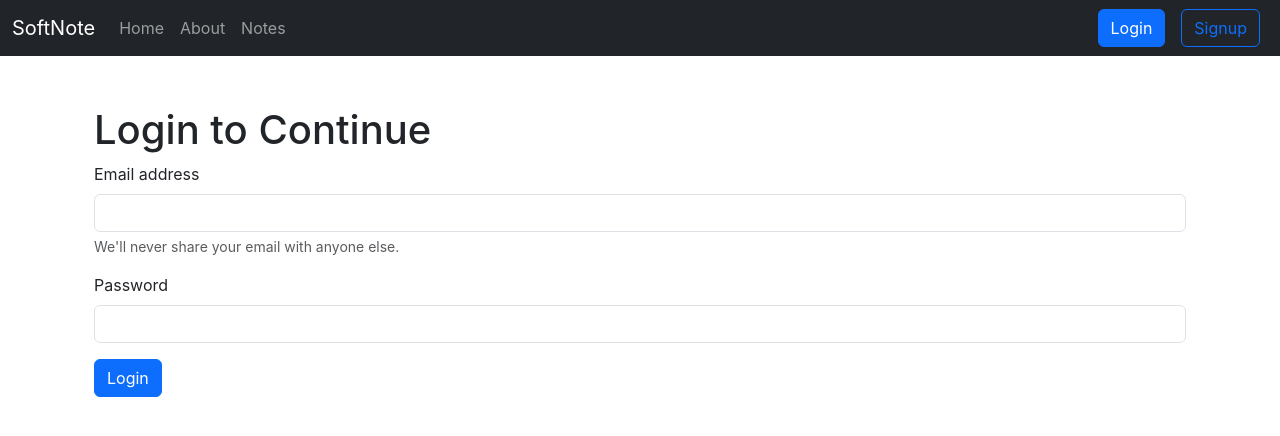
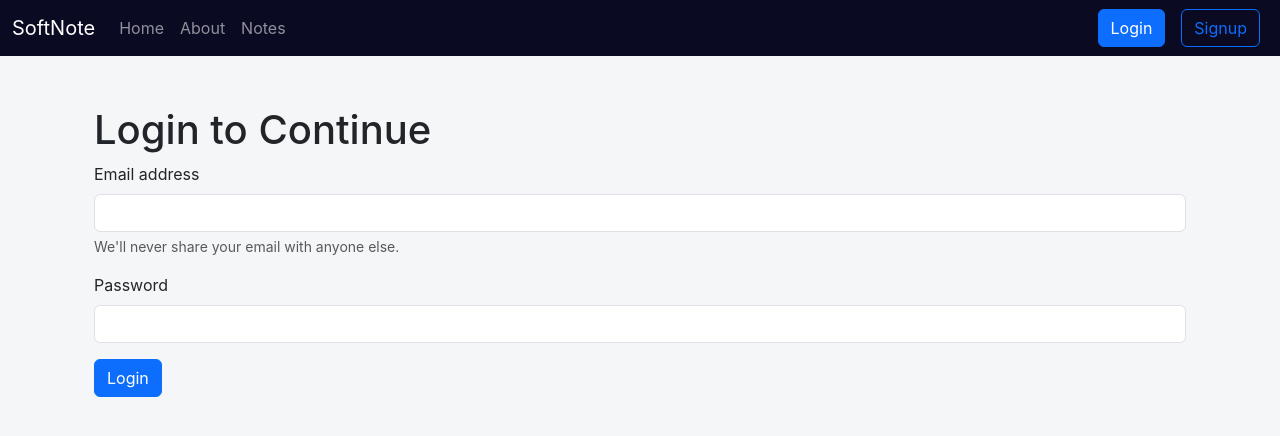
Before and after one commit to gurpreet-28/SoftNote-MERN--client, a React (Create React App) app: page /login in a window 1280 px wide. Shown: the top 436 px of the page. Built offline with nearby package versions, Linux system fonts and the light colour scheme; no server answers.

Commit message:
added some styles

```diff
--- a/public/index.html
+++ b/public/index.html
@@ -3,12 +3,9 @@
 
 <head>
   <meta charset="utf-8" />
-  <link rel="icon" href="%PUBLIC_URL%/favicon.ico" />
+  <link rel="icon" href="./favicon.ico" />
   <meta name="viewport" content="width=device-width, initial-scale=1" />
-  <meta name="theme-color" content="#000000" />
   <meta name="description" content="Store your important notes securely in the cloud." />
-  <link rel="apple-touch-icon" href="%PUBLIC_URL%/logo192.png" />
-  <link rel="manifest" href="%PUBLIC_URL%/manifest.json" />
   <title>SoftNote - Store your notes securely in the cloud</title>
 
   <!-- FontAwesome -->
--- /dev/null
+++ b/src/components/Navbar.css
@@ -0,0 +1,3 @@
+.navbar {
+  background-color: #0a0a23 !important;
+}
--- a/src/components/Navbar.jsx
+++ b/src/components/Navbar.jsx
@@ -1,5 +1,6 @@
 import React from "react";
 import { Link, useNavigate, useLocation } from "react-router-dom";
+import "./Navbar.css";
 
 function Navbar() {
   let location = useLocation();
--- a/src/components/NoteItem.jsx
+++ b/src/components/NoteItem.jsx
@@ -8,7 +8,7 @@ function NoteItem(props) {
 
   return (
     <>
-      <div className="col-md-3">
+      <div className="col-sm-12 col-md-6 col-lg-3">
         <div className="card text-center my-3">
           <div className="card-body">
             <h5 className="card-title">{note.title}</h5>
--- a/src/components/Notes.jsx
+++ b/src/components/Notes.jsx
@@ -7,13 +7,14 @@ function Notes(props) {
   let navigate = useNavigate();
   const context = useContext(noteContext);
   const { notes, getNotes, editNote } = context;
+
   useEffect(() => {
     if (localStorage.getItem("token") !== null) {
       getNotes();
-      // eslint-disable-next-line
     } else {
       navigate("/login");
     }
+    // eslint-disable-next-line
   }, []);
 
   const [note, setNote] = useState({
@@ -53,7 +54,7 @@ function Notes(props) {
         data-bs-target="#exampleModal"
         ref={ref}
       >
-        Launch demo modal
+        {/* Launch demo modal */}
       </button>
       <div
         className="modal fade"
--- a/src/index.css
+++ b/src/index.css
@@ -5,6 +5,7 @@ body {
     sans-serif;
   -webkit-font-smoothing: antialiased;
   -moz-osx-font-smoothing: grayscale;
+  background-color: #f5f6f7;
 }
 
 code {
```
Also changed, not shown: src/App.js (renamed from src/App.jsx), 1 other file (tests, documents, lock files or other folders).
